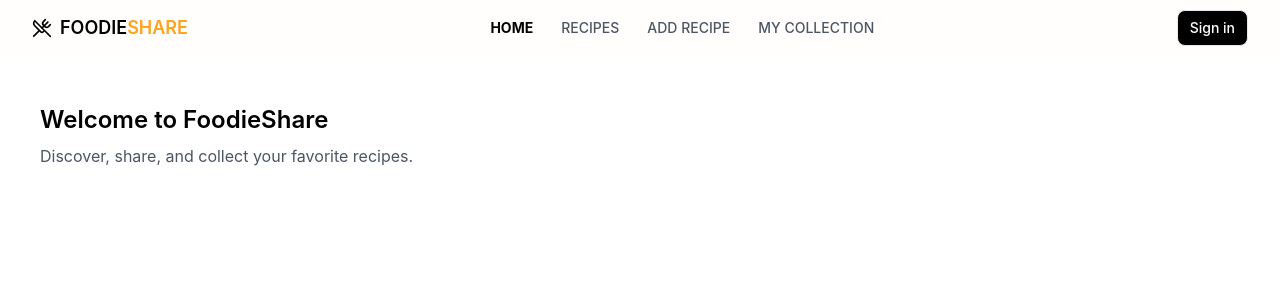
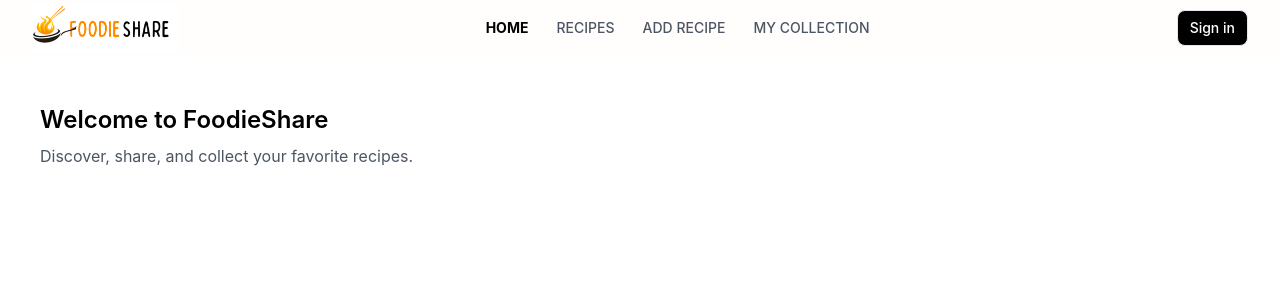
Before and after one commit to sleepynhiho/FoodieShare, a Next.js app in the folder apps/frontend/: page / in a window 1280 px wide. Shown: the top 300 px of the page. Built offline with nearby package versions, Linux system fonts and the light colour scheme.

Commit message:
feat: create loading spinner and new logo
Closes #11

```diff
--- a/apps/frontend/app/(auth)/layout.tsx
+++ b/apps/frontend/app/(auth)/layout.tsx
@@ -20,12 +20,9 @@ export default function AuthLayout({
         {/* Logo */}
         <Link
           href="/"
-          className="inline-flex items-center gap-2 font-semibold text-lg mt-6 xl:mt-8 xl:ml-8"
+          className="inline-flex items-center gap-2 font-semibold text-lg mt-2 xl:mt-6 xl:ml-8"
         >
-          <UtensilsCrossed className="h-5 w-5" />
-          <span>
-            FOODIE<span className="text-text-primary">SHARE</span>
-          </span>
+          <img src="/logo.png" alt="FoodieShare-logo" className="h-12 w-auto" />
         </Link>
 
         {/* Form SignUp or Login */}
--- a/apps/frontend/components/navbar.tsx
+++ b/apps/frontend/components/navbar.tsx
@@ -45,10 +45,11 @@ export function Navbar() {
           href="/"
           className="inline-flex items-center gap-2 font-semibold text-lg"
         >
-          <UtensilsCrossed className="h-5 w-5" />
-          <span>
-            FOODIE<span className="text-text-primary">SHARE</span>
-          </span>
+          <img
+            src="/logo.png"
+            alt="FoodieShare-logo"
+            className="h-12 w-auto"
+          />
         </Link>
 
         {/* Desktop Nav */}
```
Also changed, not shown: apps/frontend/public/loading-spinner.gif (added), apps/frontend/public/logo.png (added).
